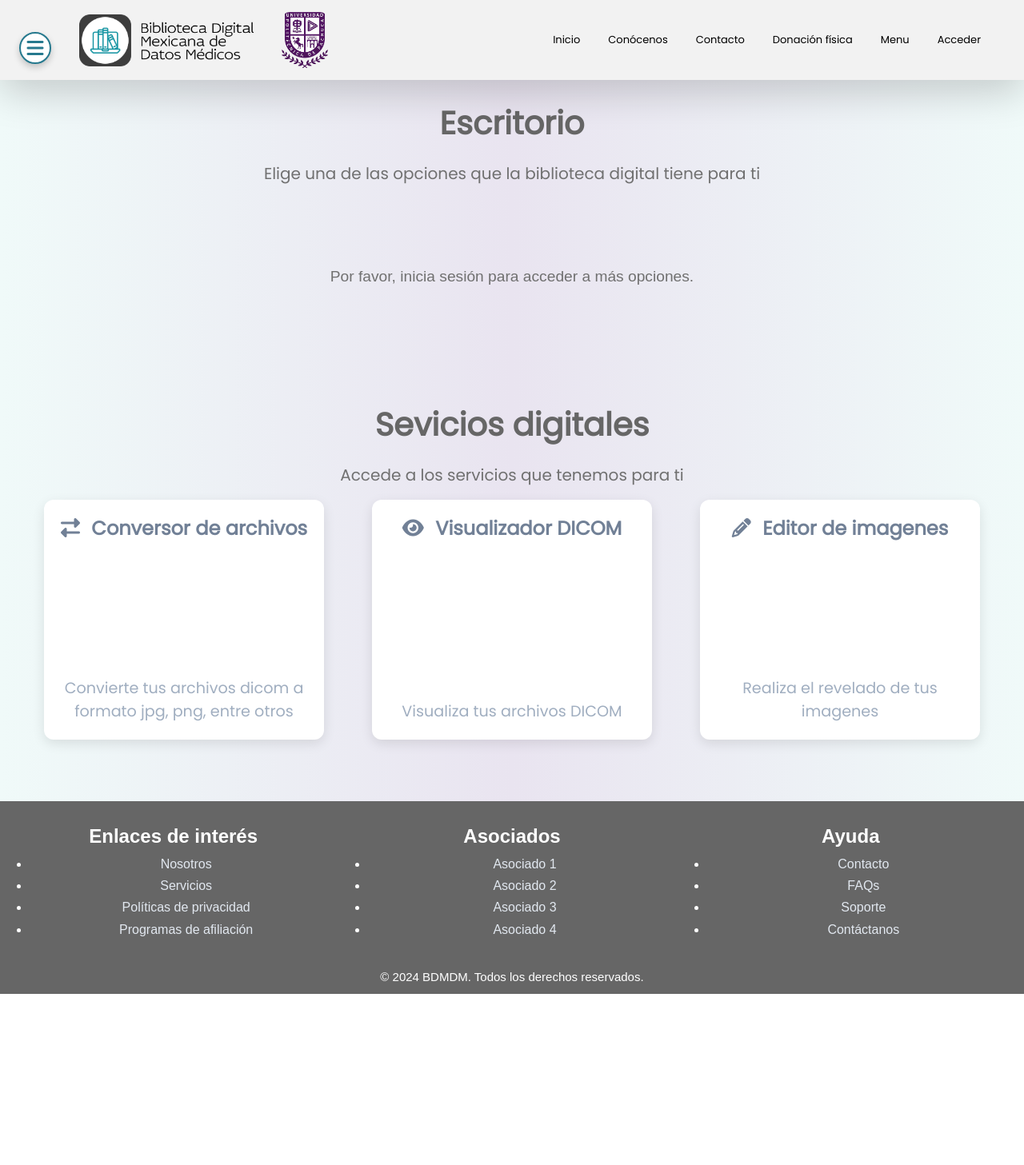
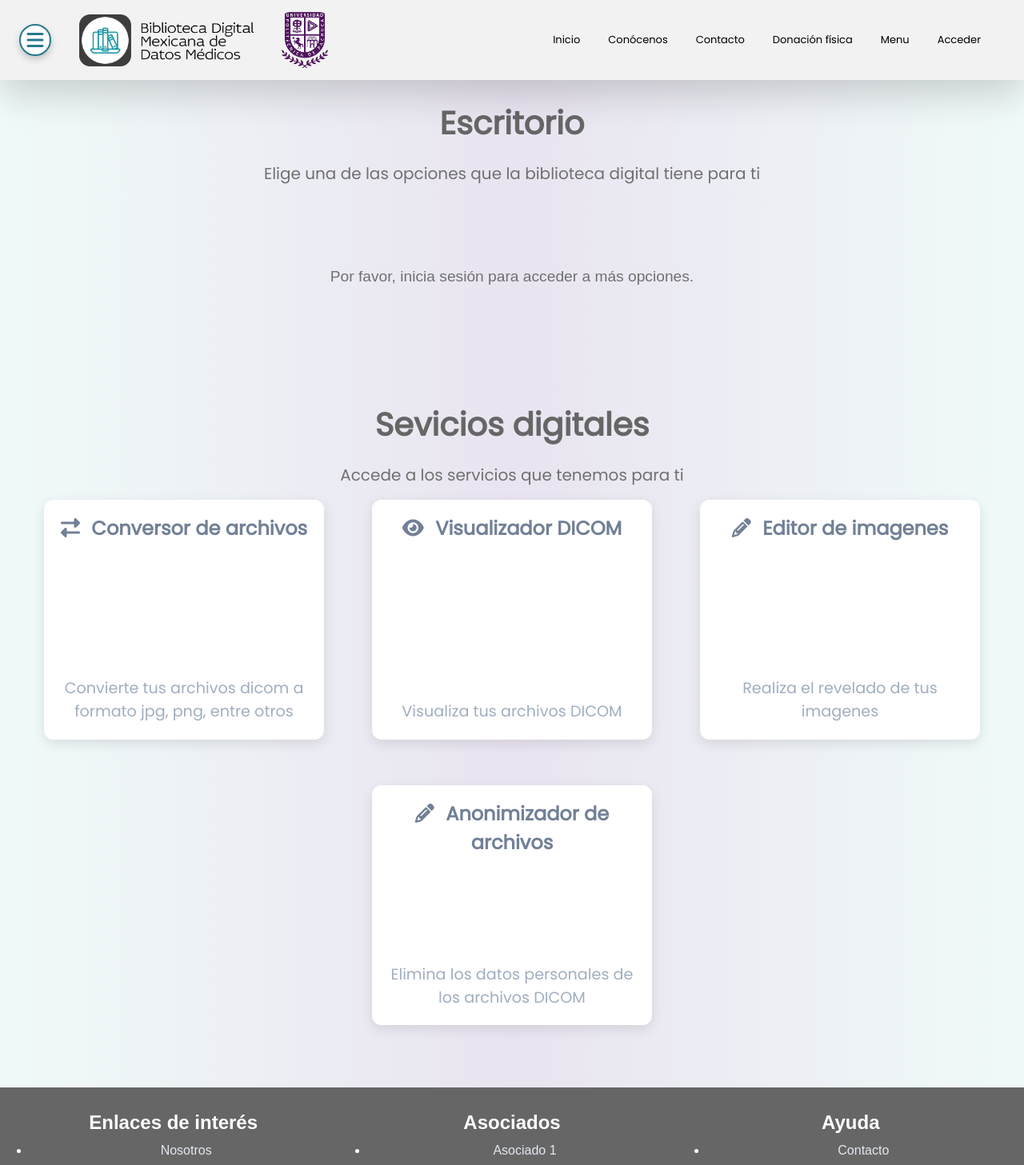
Before and after one commit to elCatmon/repositorio_imagenes_columna, a React (Create React App) app in the folder pruebas/: page /menu in a window 1280 px wide. Shown: the top 1457 px of the page at 80% size. Before the commit the page ends 1243 px from the top, so only its background shows below. Built offline with nearby package versions, Linux system fonts and the light colour scheme; what cornerstone-wado-image-loader would draw is missing.

Commit message:
blah blah

```diff
--- a/pruebas/src/components/Conocenos/Conocenos.css
+++ b/pruebas/src/components/Conocenos/Conocenos.css
@@ -368,7 +368,6 @@ button:hover {
 .info-card {
   background-color: #f4f4f9;
   border-radius: 8px;
-  overflow: hidden;
   transition: transform 0.2s ease-in-out;
   padding: 1rem;
   display: flex;
@@ -377,6 +376,7 @@ button:hover {
   text-align: center;
   height: 390px;
   width: 350px;
+  z-index: 1000;
 }
 
 .info-card:hover {
@@ -449,20 +449,41 @@ button:hover {
   width: 90%;
   max-width: 1400px;
   margin: 0 auto;
-  overflow: visible; /* Asegura que el carrusel no recorte el contenido */
-  position: relative; /* Para garantizar que los elementos sean visibles */
-  z-index: 1; /* Para controlar la profundidad */
+  /*overflow: hidden;*/
+  position: relative;
+  z-index: 1; /* Baja el z-index del carrusel */
 }
 
 /* Aumenta el tamaño de la tarjeta central sin recorte */
 .slick-center .info-card {
   transform: scale(1.15); /* Ajusta el valor según el tamaño deseado */
   transition: transform 0.3s ease-in-out;
-  z-index: 2; /* Asegura que la tarjeta central esté encima de las demás */
+  z-index: 1; /* Asegura que la tarjeta central esté encima de las demás */
 }
 
 /* Asegúrate de que las tarjetas no se recorten */
 .slick-slide {
-  overflow: visible; /* Permite ver las tarjetas agrandadas */
+  /*overflow: visible; /* Permite ver las tarjetas agrandadas */
   padding: 35px 35px; /* Añade espacio vertical */
 }
+
+.modal-content {
+  position: fixed;
+  top: 50%;
+  left: 50%;
+  transform: translate(-50%, -50%);
+  background-color: white;
+  padding: 20px;
+  border-radius: 8px;
+  z-index: 1051; /* Asegura que el contenido del modal esté sobre todo */
+}
+
+.modal-overlay {
+  position: fixed;
+  top: 0;
+  left: 0;
+  width: 100%;
+  height: 100%;
+  background: rgba(0, 0, 0, 0.5);
+  z-index: 1050; /* Nivel alto para que esté sobre el carrusel */
+}
--- a/pruebas/src/components/Conocenos/Conocenos.js
+++ b/pruebas/src/components/Conocenos/Conocenos.js
@@ -19,8 +19,7 @@ const Conocenos = () => {
     slidesToShow: 3,
     slidesToScroll: 1,
     centerMode: true,
-    centerPadding: "50px", // Añade más espacio alrededor de la tarjeta central
-    variableWidth: false,    // Desactiva el ancho variable para evitar problemas de ajuste
+    centerPadding: "40px",
     autoplay: true,
     autoplaySpeed: 2500,
     pauseOnHover: true,
@@ -29,24 +28,19 @@ const Conocenos = () => {
         breakpoint: 1000,
         settings: {
           slidesToShow: 2,
-          centerPadding: "30px",
+          centerPadding: "20px",
         }
       },
       {
         breakpoint: 768,
         settings: {
           slidesToShow: 1,
-        }
-      },
-      {
-        breakpoint: 480,
-        settings: {
-          slidesToShow: 1,
-          dots: false,
+          centerPadding: "10px",
         }
       }
     ]
   };
+
 
   return (
     <div className="bg-gradient-to-r from-teal-100 via-blue-100 to-green-100 min-h-screen" onContextMenu={(e) => e.preventDefault()}>
@@ -55,7 +49,7 @@ const Conocenos = () => {
       <h1 className="text-5xl font-extrabold mb-4 animate-reveal" style={{ color: '#666666', fontWeight: '600', fontFamily: 'Poppins', fontSize: 45 }}>
         Conócenos
       </h1>
-      <main className='mainca'>
+      <main>
         <div>
           <h1 className='center-textC' style={{ color: '#666666', fontWeight: '600', fontFamily: 'Poppins', fontSize: 30 }}>
             ¿Quiénes somos?
--- a/pruebas/src/components/Conocenos/InfoCard.js
+++ b/pruebas/src/components/Conocenos/InfoCard.js
@@ -32,6 +32,7 @@ const InfoCard = ({ image, name,title, description }) => {
             margin: 'auto',
             padding: '20px',
             borderRadius: '8px',
+            zIndex: 1000,
           },
           overlay: {
             backgroundColor: 'rgba(0, 0, 0, 0.7)',
--- a/pruebas/src/components/MenuAcceso/MenuAcceso.js
+++ b/pruebas/src/components/MenuAcceso/MenuAcceso.js
@@ -130,6 +130,12 @@ const MenuUsuarios = () => {
                   <p className="text-gray-500 mt-2"> Realiza el revelado de tus imagenes</p>
                 </div>
               </a>
+              <a href="/editor" className="nav-link transform hover:scale-110 transition-transform duration-300 ml-6">
+                <div className="qr-card">
+                  <p className=" text-2xl text-gray-600 mt-2 font-semibold "><i className="fas fa-pencil-alt"></i> Anonimizador de archivos</p>
+                  <p className="text-gray-500 mt-2"> Elimina los datos personales de los archivos DICOM</p>
+                </div>
+              </a>
           </div>
         </div>
       </div>
--- a/pruebas/src/components/assets/Header.css
+++ b/pruebas/src/components/assets/Header.css
@@ -13,6 +13,12 @@
     z-index: 1000;
     box-shadow: 0 4px 8px rgba(0, 0, 0, 0.1); /* Sombra sutil */
     transition: padding 0.3s ease-in-out;
+    vertical-align: middle;
+}
+
+.burgerH{
+    vertical-align: middle;
+    align-items: center; /* Centrar verticalmente el contenido del botón */
 }
 
 /* Estilos para el ícono del menú */
@@ -20,16 +26,19 @@
     cursor: pointer;
     display: flex; /* Mostrar como flex para centrar contenido */
     align-items: center; /* Centrar verticalmente el contenido del botón */
-    height: 100%; /* Asegura que ocupe toda la altura del contenedor */
+    height: 50%; /* Asegura que ocupe toda la altura del contenedor */
     background: none; /* Sin fondo */
     border: none; /* Sin borde */
     padding: 0; /* Sin padding */
+    vertical-align: middle;
+    margin-top: -1px;
 }
 
 /* Enlaces del lado derecho */
 .navbar-right {
     display: flex;
     align-items: center;
+    vertical-align: middle;
 
 }
 
--- a/pruebas/src/components/assets/Header.js
+++ b/pruebas/src/components/assets/Header.js
@@ -21,9 +21,11 @@ function Header() {
     <div className="bg-gradient-to-r from-teal-100 via-blue-100 to-green-100 min-h-screen">
       <nav className="navbar py-2 px-4 flex items-center justify-between shadow-lg">
         <div className="flex items-center left-container">
-          <button className="menu-toggle" onClick={toggleMenu}>
-            <i className="fas fa-bars"></i>
-          </button>
+          <div className='burgerH'>
+            <button className="menu-toggle" onClick={toggleMenu}>
+              <i className="fas fa-bars"></i>
+            </button>
+          </div>
           <img src="/imagenes/logo_bdmdm.png" alt="Logo BDMDM" className="logo1" onContextMenu={(e) => e.preventDefault()}/>
           <img src="/imagenes/logo_upp.png" alt="Logo BDMDM" className="logo" onContextMenu={(e) => e.preventDefault()}/>
         </div>
```
